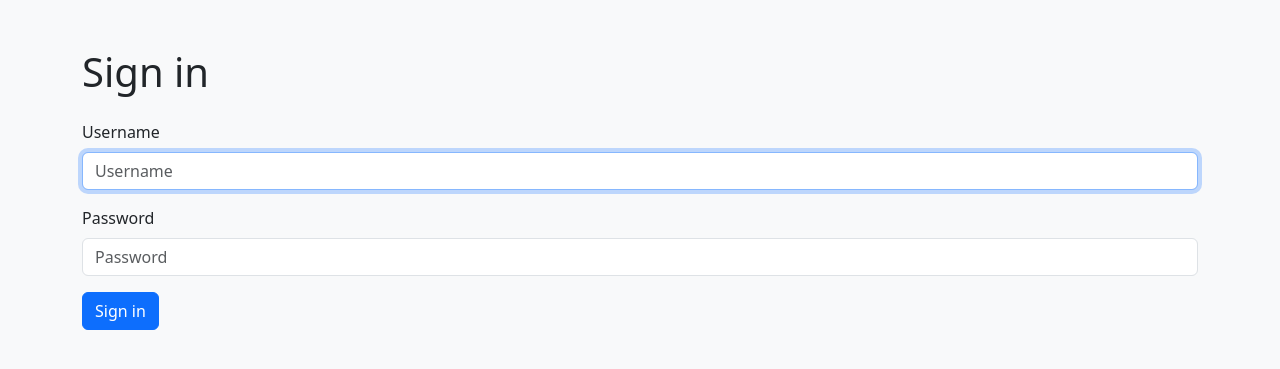
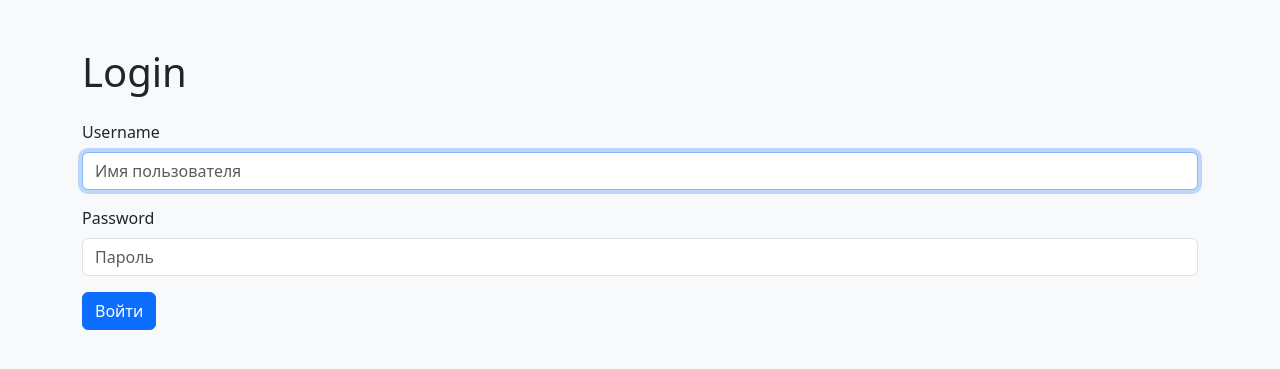
Before and after one commit to maxjamchuk/python-project-52, a Django app: page /login/ in a window 1280 px wide. Shown: the part 56-425 px from the top of the page. Run offline with Django 5.2, Linux system fonts and the light colour scheme; some libraries are stand-ins or nearby versions.

Commit message:
The Search for Spock

```diff
--- a/task_manager/templates/auth/login.html
+++ b/task_manager/templates/auth/login.html
@@ -1,16 +1,15 @@
 {% extends "base.html" %}
 {% load django_bootstrap5 i18n %}
 
-{% block title %}{% trans "Sign in" %}{% endblock %}
+{% block title %}{% trans "Login" %}{% endblock %}
 
 {% block content %}
-  <h1 class="mb-4">{% trans "Sign in" %}</h1>
-
+  <h1 class="mb-4">{% trans "Login" %}</h1>
   <form method="post">
     {% csrf_token %}
     {% bootstrap_form form %}
     <button type="submit" class="btn btn-primary">
-      {% trans "Sign in" %}
+      {% trans "Войти" %}
     </button>
   </form>
 {% endblock %}
--- a/task_manager/urls.py
+++ b/task_manager/urls.py
@@ -1,7 +1,9 @@
 from django.contrib import admin
-from django.urls import include, path
+from django.urls import path, include
+from django.contrib.auth.views import LoginView, LogoutView
 
-from .views import IndexView
+from task_manager.users.forms import CustomAuthenticationForm
+from task_manager.views import IndexView
 
 
 urlpatterns = [
@@ -12,4 +14,18 @@ urlpatterns = [
     path("statuses/", include("task_manager.statuses.urls")),
     path("tasks/", include("task_manager.tasks.urls")),
     path("labels/", include("task_manager.labels.urls")),
+
+    path(
+        "login/",
+        LoginView.as_view(
+            template_name="auth/login.html",
+            authentication_form=CustomAuthenticationForm,
+        ),
+        name="login",
+    ),
+    path(
+        "logout/",
+        LogoutView.as_view(),
+        name="logout",
+    ),
 ]
--- a/task_manager/users/forms.py
+++ b/task_manager/users/forms.py
@@ -1,6 +1,9 @@
+
+
 from django import forms
+
 from django.contrib.auth import get_user_model
-from django.contrib.auth.forms import UserCreationForm
+from django.contrib.auth.forms import AuthenticationForm, UserCreationForm
 
 User = get_user_model()
 
@@ -15,3 +18,10 @@ class UserUpdateForm(forms.ModelForm):
     class Meta:
         model = User
         fields = ("username", "first_name", "last_name", "email")
+
+
+class CustomAuthenticationForm(AuthenticationForm):
+    def __init__(self, *args, **kwargs):
+        super().__init__(*args, **kwargs)
+        self.fields["username"].widget.attrs["placeholder"] = "Имя пользователя"
+        self.fields["password"].widget.attrs["placeholder"] = "Пароль"
```
Also changed, not shown: task_manager/users/auth_urls.py (+16 -3 lines).
